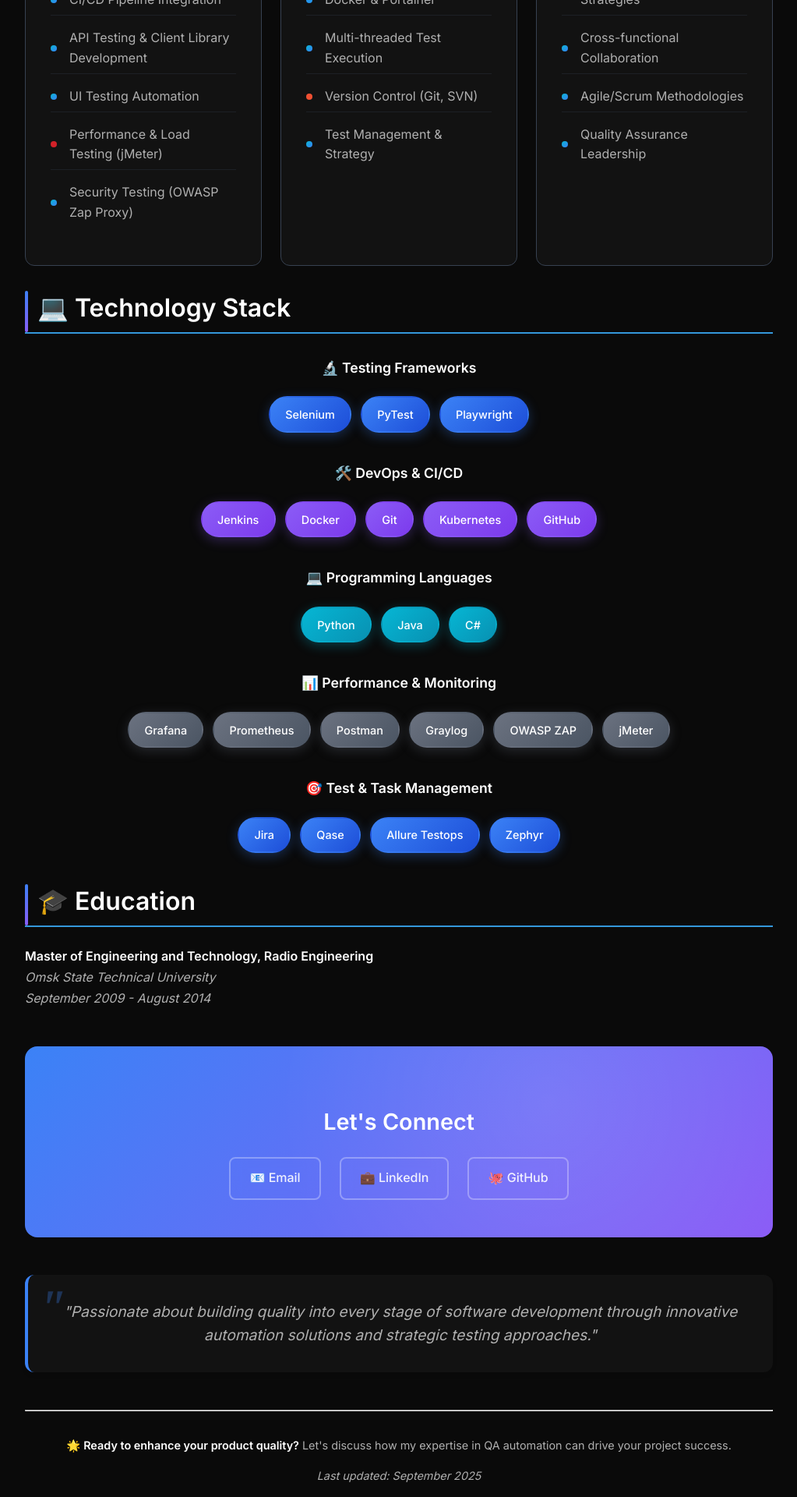
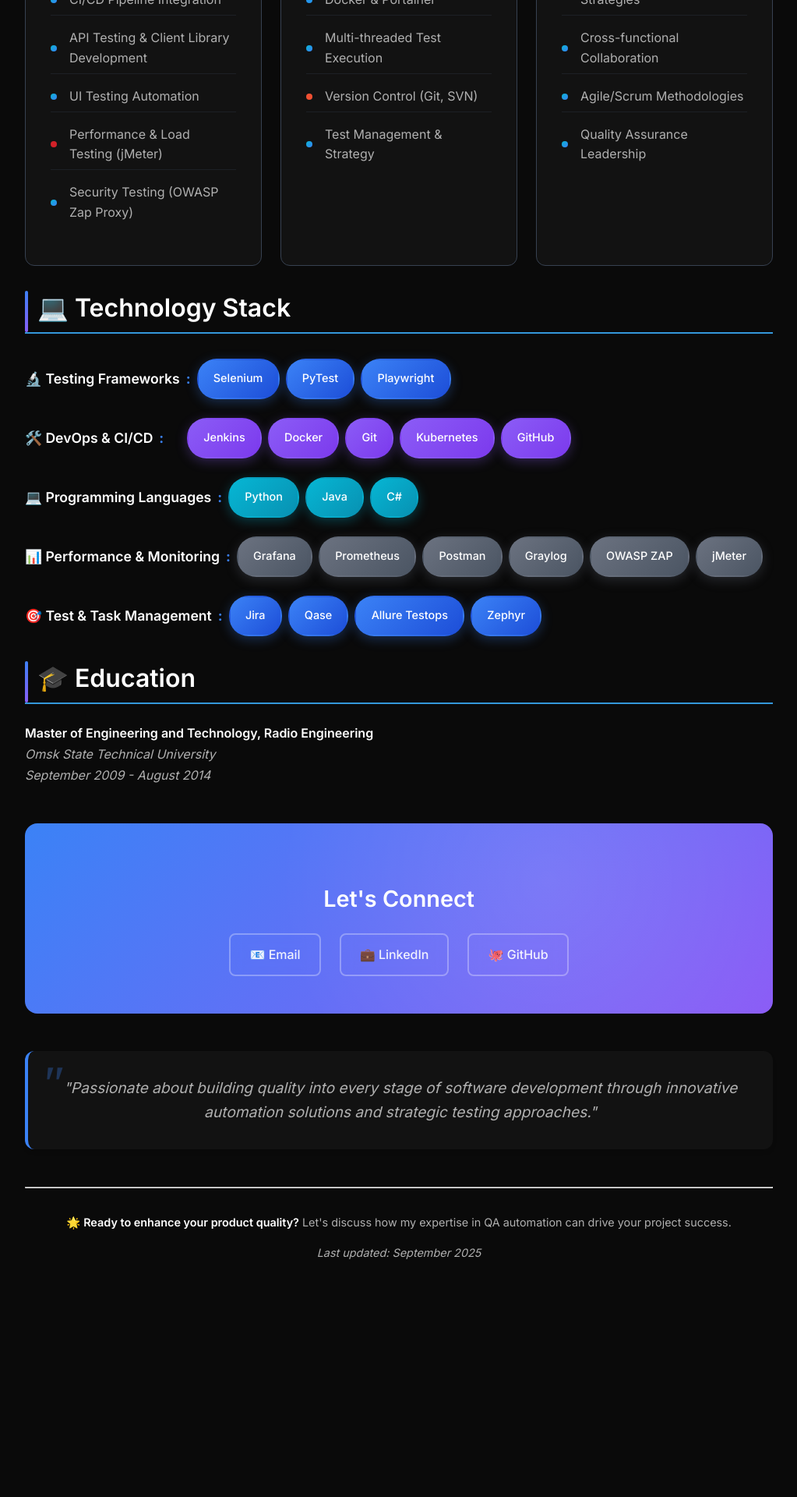
Before and after one commit to l0kifs/l0kifs.github.io, a Jekyll site: the page built from index.md, in a window 1280 px wide. Shown: the part 2914-4834 px from the top of the page at 78% size, without its empty margins (128-1151 px from the left). Built offline with Jekyll 4.4.1, drawn with Linux system fonts in a browser that asks for light colours; after the commit the page ends 4548 px from its top, so only the background shows below that.

Commit message:
Refactor technology stack section to use inline layout with modern badge styles for improved readability

```diff
--- a/assets/css/resume.scss
+++ b/assets/css/resume.scss
@@ -261,7 +261,45 @@ h2::before {
   border-radius: 50%;
 }
 
-/* Modern Simple Badge Technology Stack */
+/* Inline Technology Stack */
+.tech-stack-inline {
+  margin: 2rem 0;
+  line-height: 2;
+}
+
+.tech-line {
+  margin-bottom: 1.5rem;
+  display: flex;
+  align-items: center;
+  flex-wrap: wrap;
+  gap: 0.5rem;
+}
+
+.tech-line-title {
+  color: var(--text-primary);
+  font-size: 1.1rem;
+  font-weight: 600;
+  min-width: 200px;
+  flex-shrink: 0;
+  display: flex;
+  align-items: center;
+  gap: 0.5rem;
+}
+
+.tech-line-title::after {
+  content: ':';
+  color: var(--accent-primary);
+  font-weight: bold;
+}
+
+.tech-badges {
+  display: flex;
+  flex-wrap: wrap;
+  gap: 0.5rem;
+  flex: 1;
+}
+
+/* Modern Simple Badge Technology Stack (preserved for compatibility) */
 .tech-stack-simple {
   margin: 2rem 0;
 }
@@ -280,15 +318,6 @@ h2::before {
   align-items: center;
   justify-content: center;
   gap: 0.5rem;
-}
-
-.tech-badges {
-  display: flex;
-  flex-wrap: wrap;
-  gap: 0.75rem;
-  justify-content: center;
-  max-width: 900px;
-  margin: 0 auto;
 }
 
 .tech-badge {
@@ -666,6 +695,28 @@ strong {
     margin-bottom: 1.5rem;
   }
 
+  /* Inline tech stack responsive styles */
+  .tech-line {
+    flex-direction: column;
+    align-items: flex-start;
+    gap: 0.75rem;
+  }
+
+  .tech-line-title {
+    min-width: auto;
+    width: 100%;
+  }
+
+  .tech-line-title::after {
+    content: '';
+  }
+
+  .tech-badges {
+    gap: 0.5rem;
+    justify-content: flex-start;
+    width: 100%;
+  }
+
   /* New simple tech badges responsive styles */
   .tech-badges {
     gap: 0.5rem;
@@ -762,6 +813,15 @@ strong {
     margin-bottom: 1.25rem;
   }
 
+  /* Inline tech stack small screens */
+  .tech-line {
+    margin-bottom: 1.25rem;
+  }
+
+  .tech-line-title {
+    font-size: 1rem;
+  }
+
   /* Small screen tech badges */
   .tech-badges {
     gap: 0.4rem;
--- a/index.md
+++ b/index.md
@@ -133,9 +133,9 @@ My passion lies in transforming manual testing processes into efficient automate
 
 ## 💻 Technology Stack
 
-<div class="tech-stack-simple">
-  <div class="tech-section">
-    <h4>🔬 Testing Frameworks</h4>
+<div class="tech-stack-inline">
+  <div class="tech-line">
+    <div class="tech-line-title">🔬 Testing Frameworks</div>
     <div class="tech-badges">
       <span class="tech-badge primary">Selenium</span>
       <span class="tech-badge primary">PyTest</span>
@@ -143,8 +143,8 @@ My passion lies in transforming manual testing processes into efficient automate
     </div>
   </div>
 
-  <div class="tech-section">
-    <h4>🛠️ DevOps & CI/CD</h4>
+  <div class="tech-line">
+    <div class="tech-line-title">🛠️ DevOps & CI/CD</div>
     <div class="tech-badges">
       <span class="tech-badge secondary">Jenkins</span>
       <span class="tech-badge secondary">Docker</span>
@@ -154,8 +154,8 @@ My passion lies in transforming manual testing processes into efficient automate
     </div>
   </div>
 
-  <div class="tech-section">
-    <h4>💻 Programming Languages</h4>
+  <div class="tech-line">
+    <div class="tech-line-title">💻 Programming Languages</div>
     <div class="tech-badges">
       <span class="tech-badge accent">Python</span>
       <span class="tech-badge accent">Java</span>
@@ -163,8 +163,8 @@ My passion lies in transforming manual testing processes into efficient automate
     </div>
   </div>
 
-  <div class="tech-section">
-    <h4>📊 Performance & Monitoring</h4>
+  <div class="tech-line">
+    <div class="tech-line-title">📊 Performance & Monitoring</div>
     <div class="tech-badges">
       <span class="tech-badge neutral">Grafana</span>
       <span class="tech-badge neutral">Prometheus</span>
@@ -175,8 +175,8 @@ My passion lies in transforming manual testing processes into efficient automate
     </div>
   </div>
 
-  <div class="tech-section">
-    <h4>🎯 Test & Task Management</h4>
+  <div class="tech-line">
+    <div class="tech-line-title">🎯 Test & Task Management</div>
     <div class="tech-badges">
       <span class="tech-badge primary">Jira</span>
       <span class="tech-badge primary">Qase</span>
```
